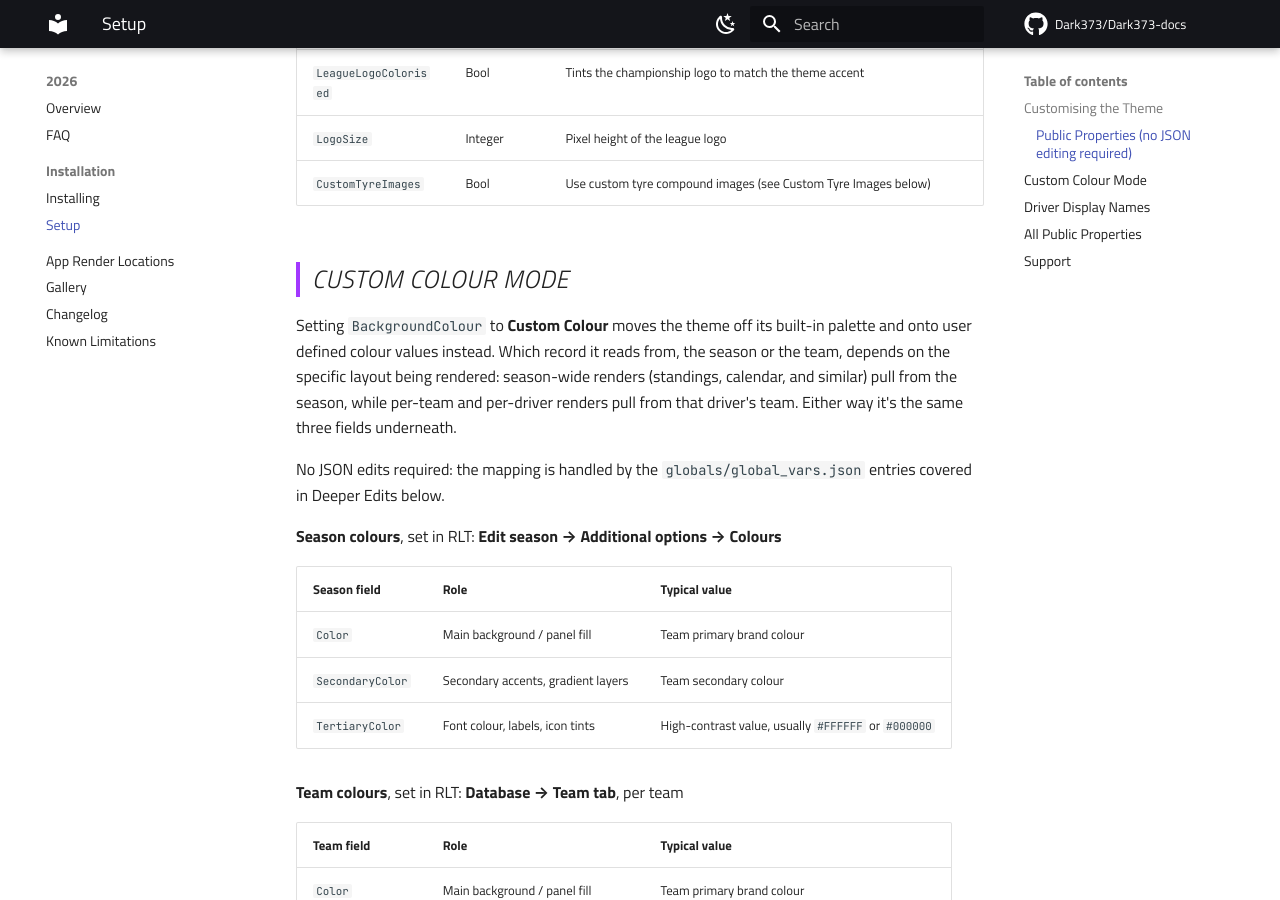
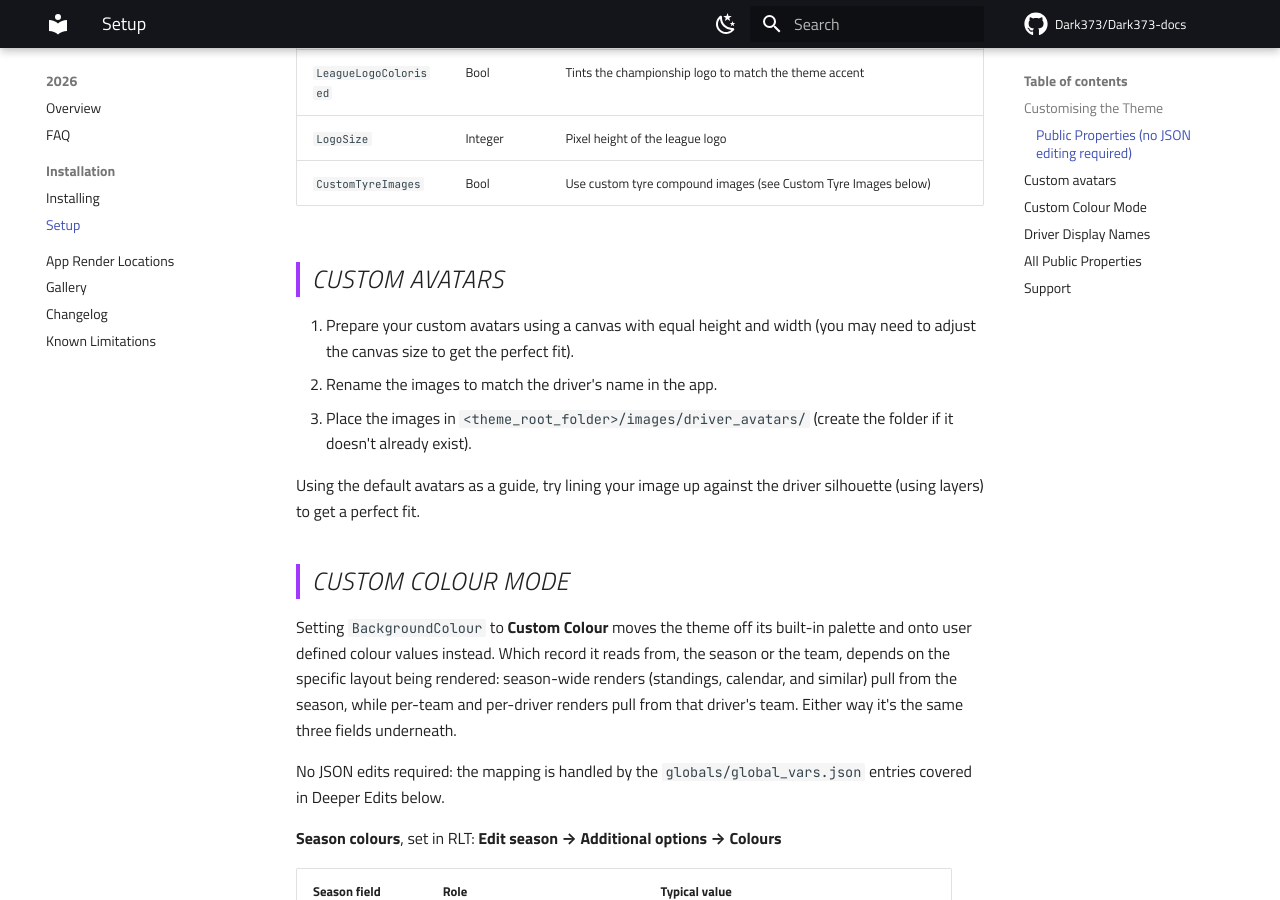
Before and after one commit to Dark373/Dark373-docs, an MkDocs documentation site: the page built from docs/f1-2026-theme/theme-options.md, in a window 1280 px wide and 900 px high, scrolled down 703 px. Built offline with MkDocs 1.6.1 and Material for MkDocs 9.7.7, drawn with Linux system fonts in a browser that asks for light colours; comment, search, counter and statistics services are not loaded.

Commit message:
Add Custom avatars section to 2026 Setup page (copied from 2025)
Co-Authored-By: Claude Sonnet 5 <noreply@anthropic.com>
Claude-Session: https://claude.ai/code/session_01WEWdRkUQPkz2PnDqHzXaDT

```diff
--- a/docs/f1-2026-theme/theme-options.md
+++ b/docs/f1-2026-theme/theme-options.md
@@ -20,6 +20,17 @@ next render.
 | `LeagueLogoColorised` | Bool | Tints the championship logo to match the theme accent |
 | `LogoSize` | Integer | Pixel height of the league logo |
 | `CustomTyreImages` | Bool | Use custom tyre compound images (see Custom Tyre Images below) |
+
+## Custom avatars {: .f1-heading }
+
+1. Prepare your custom avatars using a canvas with equal height and width
+   (you may need to adjust the canvas size to get the perfect fit).
+2. Rename the images to match the driver's name in the app.
+3. Place the images in `<theme_root_folder>/images/driver_avatars/` (create
+   the folder if it doesn't already exist).
+
+Using the default avatars as a guide, try lining your image up against the
+driver silhouette (using layers) to get a perfect fit.
 
 ## Custom Colour Mode {: .f1-heading }
 
```
